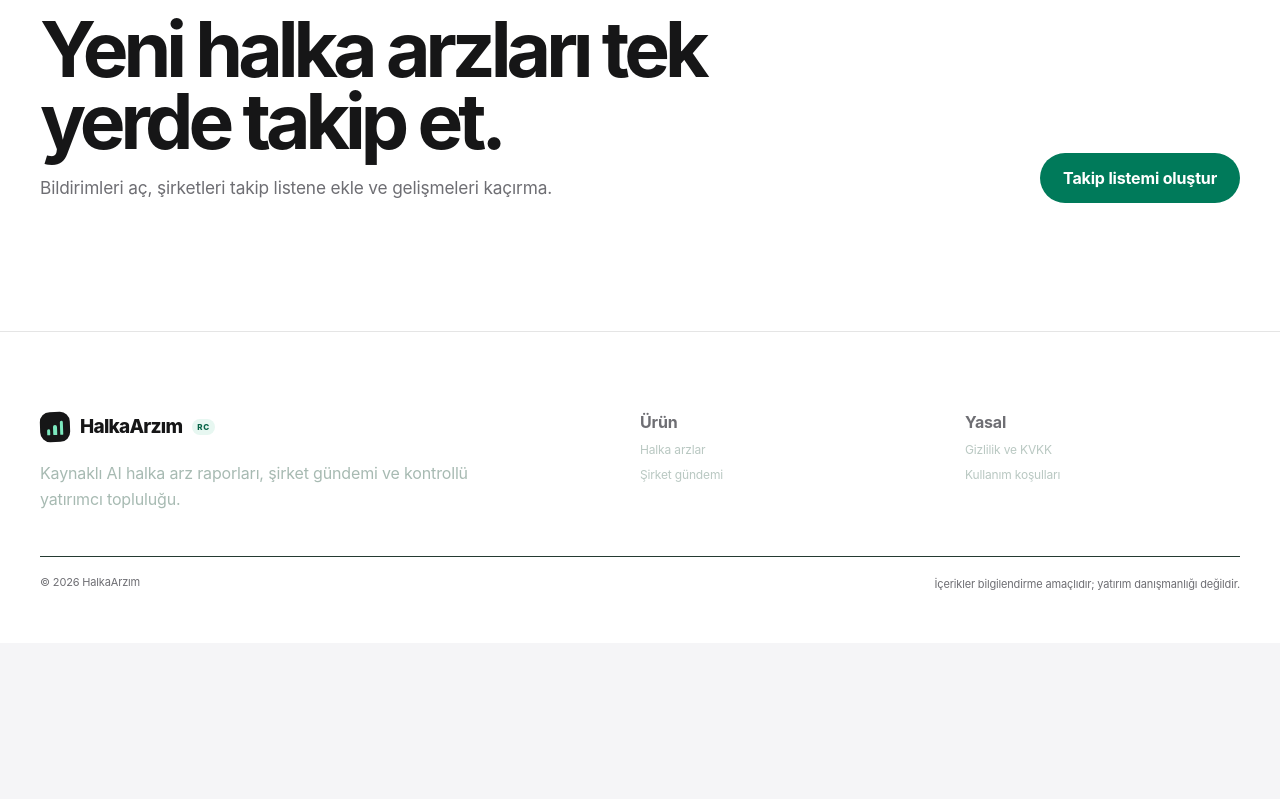
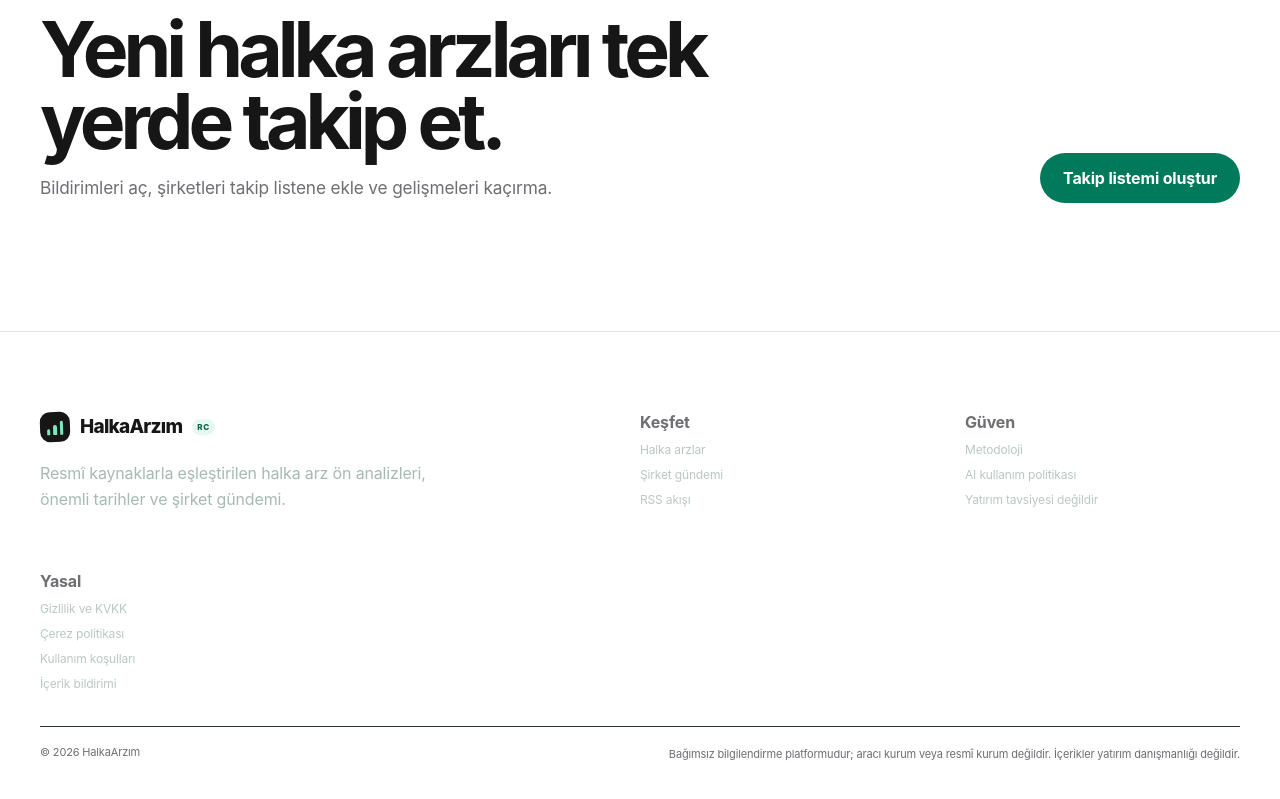
Before and after one commit to ajaroste/halkaarzim, a Next.js app: page / in a window 1280 px wide. Shown: the part 3847-4646 px from the top of the page. Before the commit the page ends 4490 px from the top, so only its background shows below. Built offline with nearby package versions, Linux system fonts and the light colour scheme; no server answers.

Commit message:
legal: expose v1 trust and policy links

```diff
--- a/components/Footer.tsx
+++ b/components/Footer.tsx
@@ -5,11 +5,12 @@ export function Footer() {
   return (
     <footer className="footer">
       <div className="container footerGrid">
-        <div><Brand /><p>Kaynaklı AI halka arz raporları, şirket gündemi ve kontrollü yatırımcı topluluğu.</p></div>
-        <div><strong>Ürün</strong><Link href="/halka-arzlar">Halka arzlar</Link><Link href="/gundem">Şirket gündemi</Link></div>
-        <div><strong>Yasal</strong><Link href="/gizlilik">Gizlilik ve KVKK</Link><Link href="/kullanim-kosullari">Kullanım koşulları</Link></div>
+        <div><Brand /><p>Resmî kaynaklarla eşleştirilen halka arz ön analizleri, önemli tarihler ve şirket gündemi.</p></div>
+        <div><strong>Keşfet</strong><Link href="/halka-arzlar">Halka arzlar</Link><Link href="/gundem">Şirket gündemi</Link><Link href="/feed.xml">RSS akışı</Link></div>
+        <div><strong>Güven</strong><Link href="/metodoloji">Metodoloji</Link><Link href="/ai-politikasi">AI kullanım politikası</Link><Link href="/yatirim-tavsiyesi-degildir">Yatırım tavsiyesi değildir</Link></div>
+        <div><strong>Yasal</strong><Link href="/gizlilik">Gizlilik ve KVKK</Link><Link href="/cerez-politikasi">Çerez politikası</Link><Link href="/kullanim-kosullari">Kullanım koşulları</Link><Link href="/icerik-kaldirma">İçerik bildirimi</Link></div>
       </div>
-      <div className="container footerBottom"><span>© 2026 HalkaArzım</span><p>İçerikler bilgilendirme amaçlıdır; yatırım danışmanlığı değildir.</p></div>
+      <div className="container footerBottom"><span>© 2026 HalkaArzım</span><p>Bağımsız bilgilendirme platformudur; aracı kurum veya resmî kurum değildir. İçerikler yatırım danışmanlığı değildir.</p></div>
     </footer>
   );
 }
```
